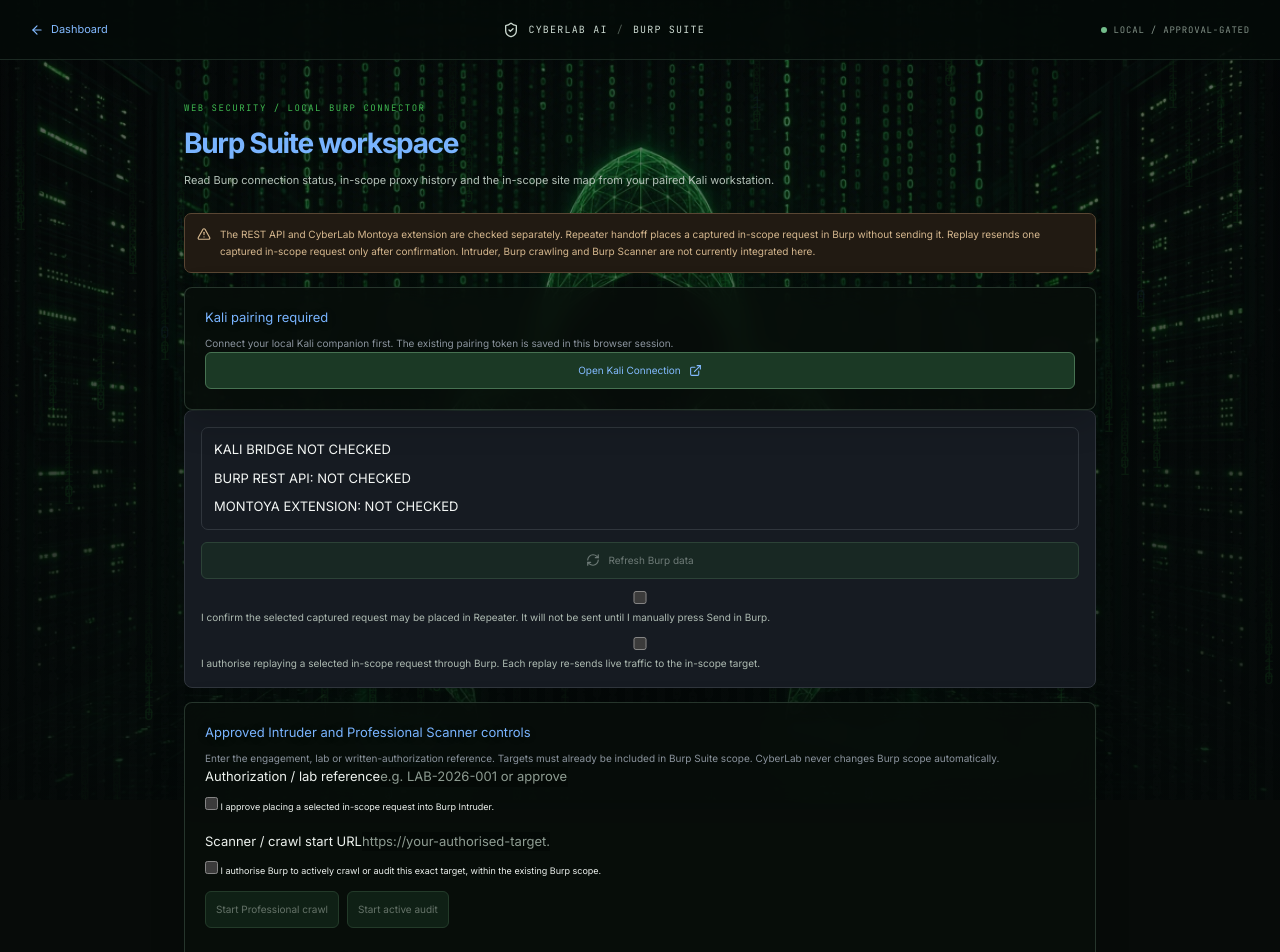
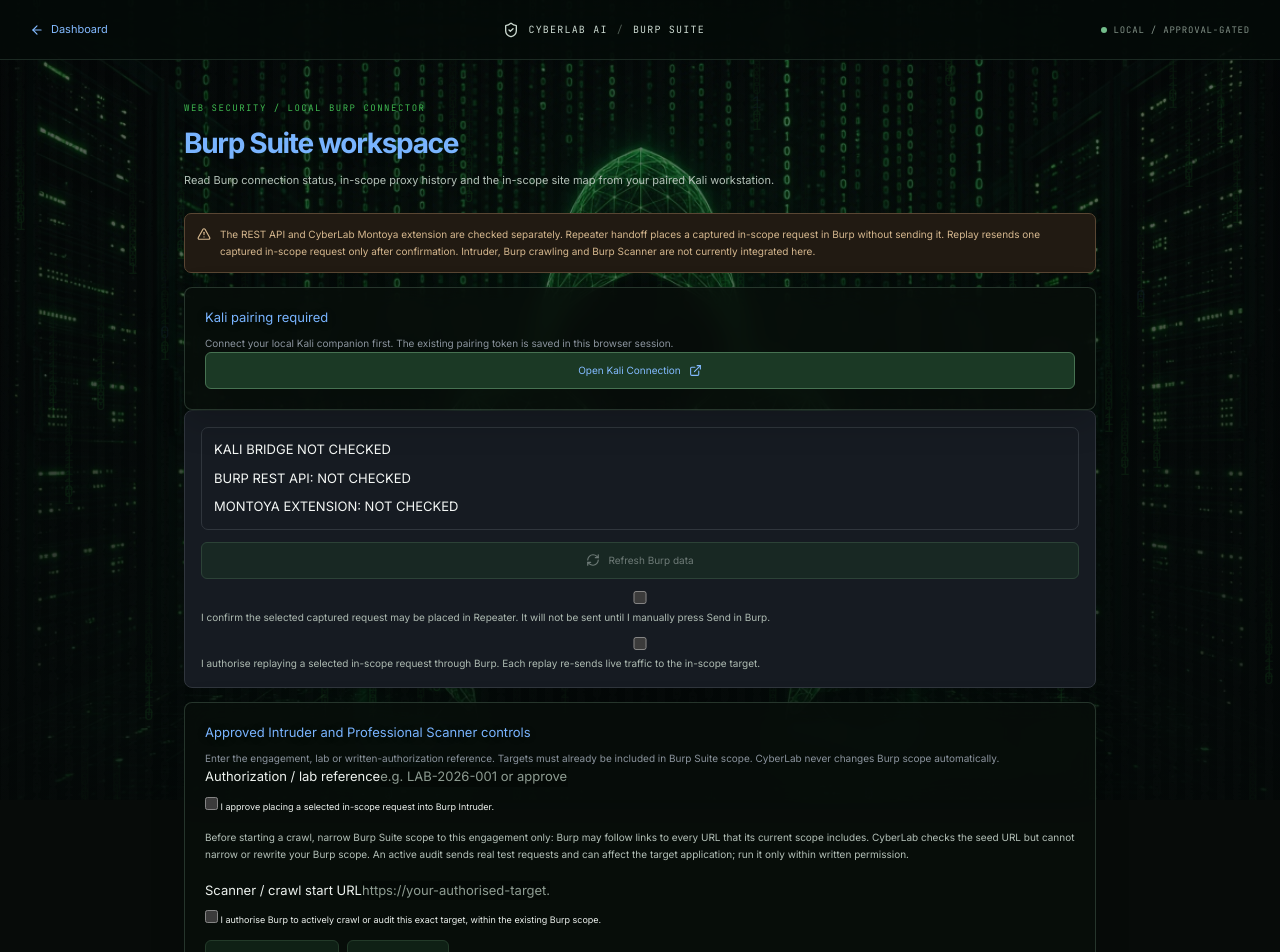
Before and after one commit to abelmiracle377-stack/cyberlab-ai, a Next.js app: page /burp-suite in a window 1280 px wide. Shown: the top 952 px of the page. Built offline with nearby package versions, Linux system fonts and the light colour scheme.

Commit message:
Warn that crawl follows all URLs in current Burp scope

```diff
--- a/app/burp-suite/page.tsx
+++ b/app/burp-suite/page.tsx
@@ -272,7 +272,7 @@ export default function BurpSuitePage() {
           <label><input type="checkbox" checked={intruderConfirmed} onChange={e=>setIntruderConfirmed(e.target.checked)}/> I approve placing a selected in-scope request into Burp Intruder.</label>
           {intruderMessage && <p>{intruderMessage}</p>}
         </div>
-        <div style={{marginTop:18}}>
+        <p className="agent-disclaimer">Before starting a crawl, narrow Burp Suite scope to this engagement only: Burp may follow links to every URL that its current scope includes. CyberLab checks the seed URL but cannot narrow or rewrite your Burp scope. An active audit sends real test requests and can affect the target application; run it only within written permission.</p>        <div style={{marginTop:18}}>
           <label htmlFor="burp-scanner-target">Scanner / crawl start URL</label>
           <input id="burp-scanner-target" value={scannerTarget} onChange={e=>setScannerTarget(e.target.value)} maxLength={2048} placeholder="https://your-authorised-target.example/"/>
           <div className="network-note" style={{marginTop:10}}>
```
